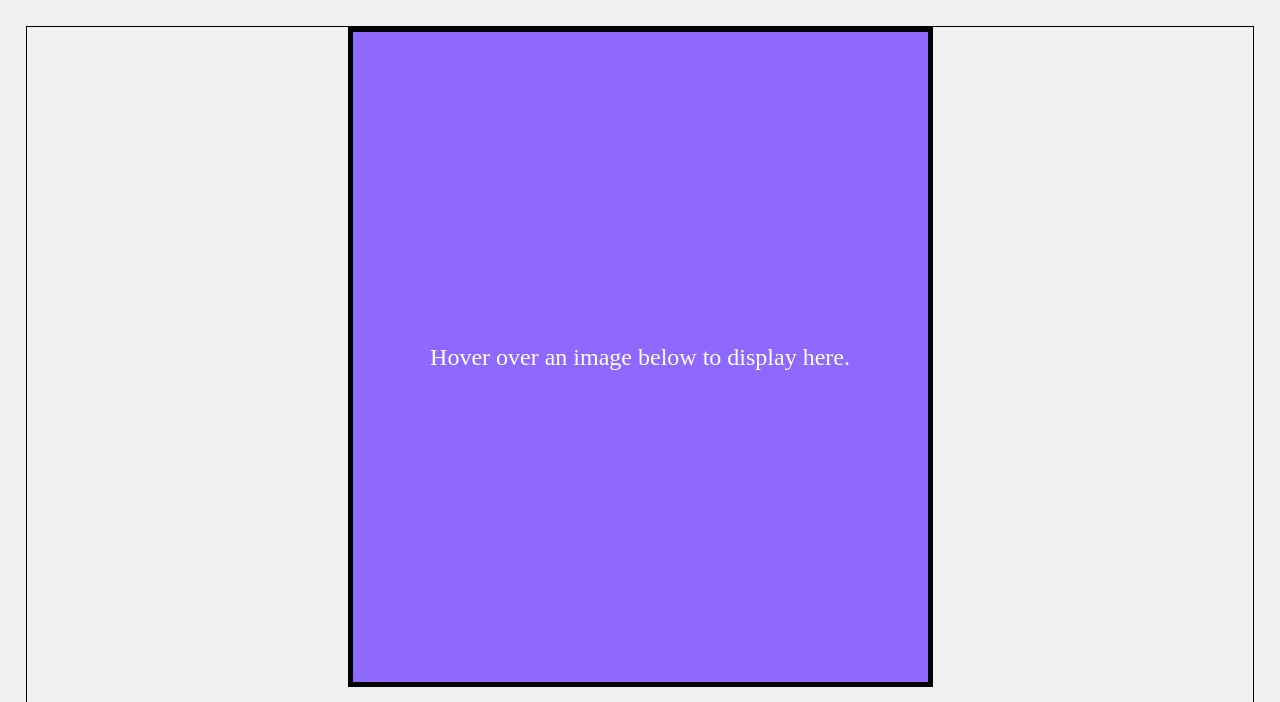
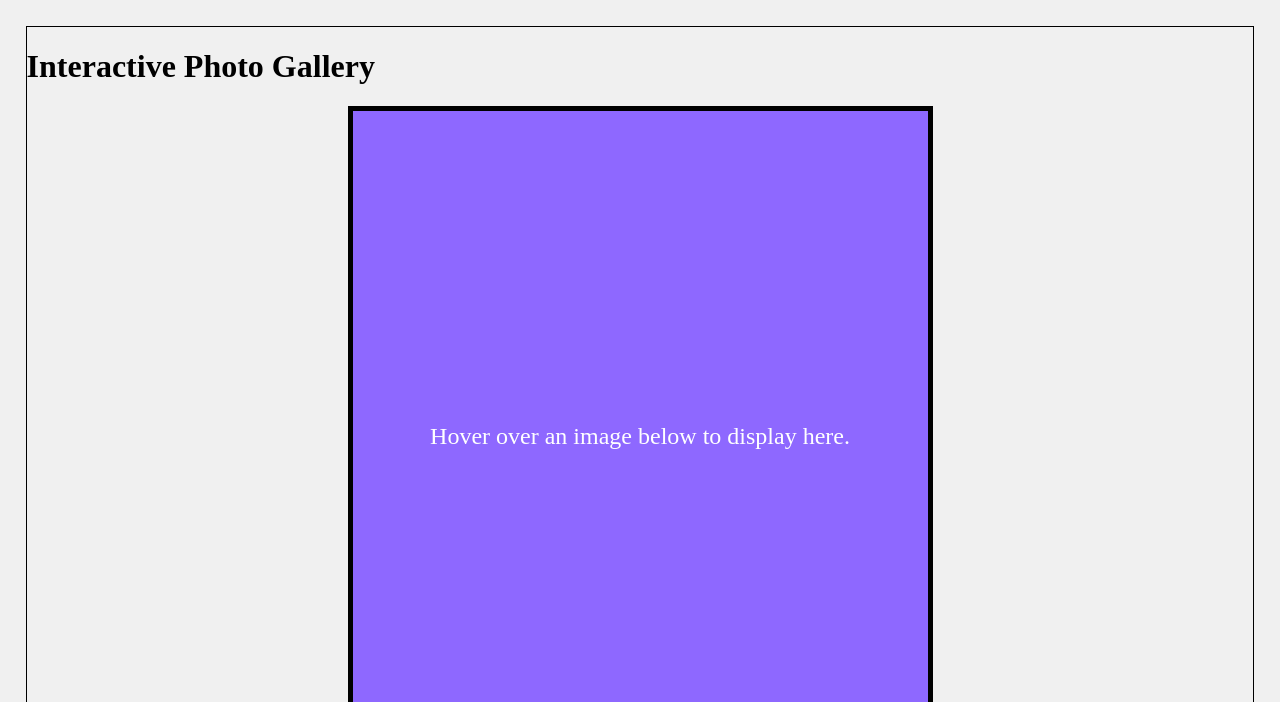
Before and after one commit to aeyvmor/CSERAPhotogallery2, a plain HTML site: page index.html in a window 1280 px wide. Shown: the top 702 px of the page. Drawn offline with Linux system fonts and the light colour scheme.

Commit message:
validator

```diff
--- a/index.html
+++ b/index.html
@@ -8,6 +8,10 @@
 </head>
 <body onload="addTabFocus()">
 
+    <header>
+        <h1>Interactive Photo Gallery</h1> </header>
+
+    <main>
         <div id="image">
             Hover over an image below to display here.
         </div>
@@ -23,6 +27,7 @@
         <img class="preview" alt="A quiet mountain lake" src="https://picsum.photos/id/1016/800/600" onmouseover="upDate(this)" onmouseout="unDo()" onfocus="upDate(this)" onblur="unDo()">
 
         <img class="preview" alt="City lights at night" src="https://picsum.photos/id/1031/800/600" onmouseover="upDate(this)" onmouseout="unDo()" onfocus="upDate(this)" onblur="unDo()">
+    </main>
 
 </body>
 </html>
```
Lines whose indentation alone changed are shown as unchanged.
